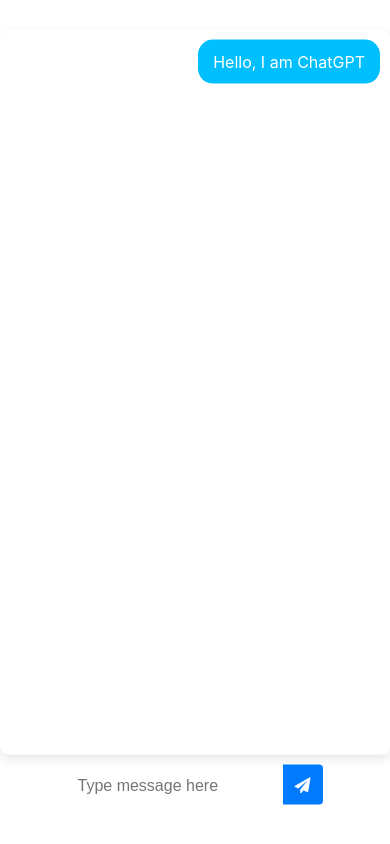
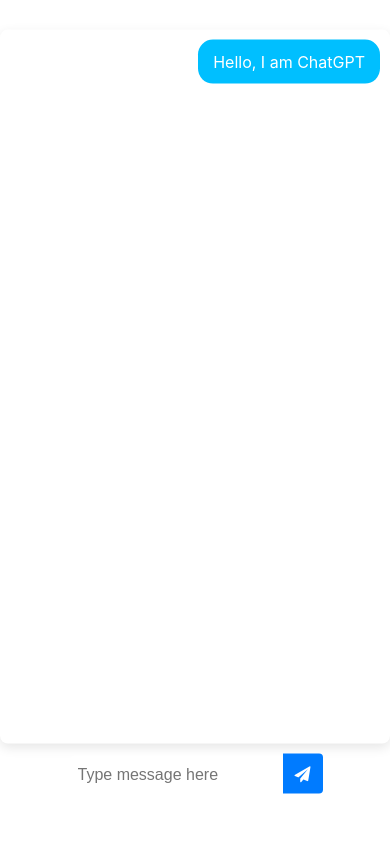
Before and after one commit to markprodehl/Chat-AI, a React (Vite) app: page / in a window 390 px wide. Built offline with nearby package versions, Linux system fonts and the light colour scheme; no server answers.

Commit message:
Updated the styles to adjust the screen view height when the keyboard pops up on mobile phones

```diff
--- a/src/styles.css
+++ b/src/styles.css
@@ -116,8 +116,9 @@
 
     .chat-container {
         /* background-color: black; */
-        height: calc(100vh - 120px); /* 120px is the height of the message input container */
         box-shadow: 0px 4px 12px rgba(0, 0, 0, 0.1);
+        height: calc(100vh - 60px); /* 120px is the height of the message input container */
+        overflow-y: scroll;
         border-radius: 8px;
         width: 100vw;
         max-width: 700px;
@@ -159,6 +160,7 @@
     .message-input-container {
         /* display: flex; */
         flex-direction: column;
+        height: 60px;
         padding: 10px
     }
 
```
